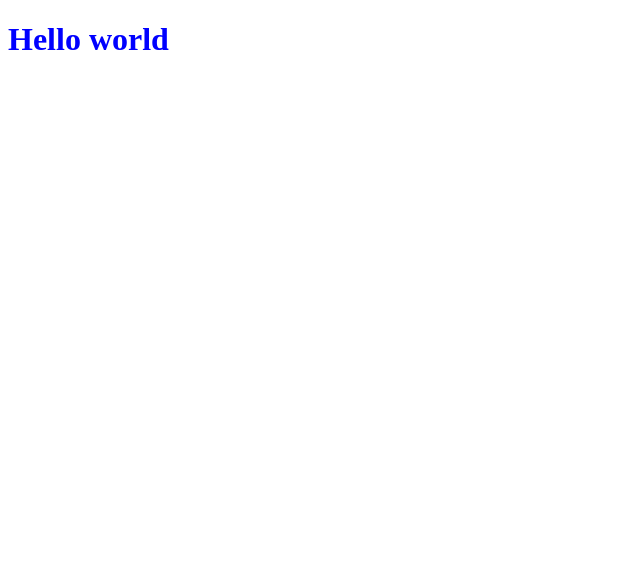
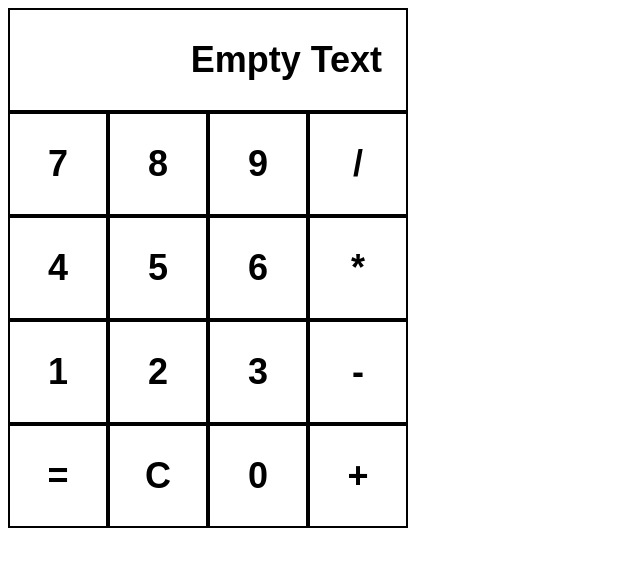
Before and after one commit to dev793/odin-calculator, a plain HTML site: page index.html in a window 1280 px wide. Shown: the whole page, without its empty margins (0-640 px from the left). Drawn offline with Linux system fonts and the light colour scheme.

Commit message:
Add basic calculator UI

```diff
--- a/index.html
+++ b/index.html
@@ -7,7 +7,50 @@
     <link rel="stylesheet" href="style.css">
 </head>
 <body>
-    <h1>Hello world</h1>
+    <div id="calculator">
+
+        <div id="display">Empty Text</div>
+
+        <div id="buttons">
+
+            <div class="row">
+
+                <div class="button">7</div>
+                <div class="button">8</div>
+                <div class="button">9</div>
+                <div class="button">/</div>
+
+            </div>
+
+            <div class="row">
+
+                <div class="button">4</div>
+                <div class="button">5</div>
+                <div class="button">6</div>
+                <div class="button">*</div>
+
+            </div>
+
+            <div class="row">
+
+                <div class="button">1</div>
+                <div class="button">2</div>
+                <div class="button">3</div>
+                <div class="button">-</div>
+
+            </div>
+
+            <div class="row">
+
+                <div class="button">=</div>
+                <div class="button">C</div>
+                <div class="button">0</div>
+                <div class="button">+</div>
+
+            </div>
+        </div>
+    </div>
+
     <script src="script.js"></script>
 </body>
 </html>
--- a/style.css
+++ b/style.css
@@ -1,3 +1,32 @@
-h1 {
-    color: blue;
+body {
+    font-size: 36px;
+    font-weight: 900;
+    font-family: sans-serif;
 }
+
+#calculator {
+    width: 400px;
+}
+
+#display {
+    height: 100px;
+    border: 2px solid black;
+    display: flex;
+    justify-content:right;
+    align-items: center;
+    padding: 0px 24px;
+}
+
+.row {
+    display: flex;
+}
+
+.button {
+    flex: 1;
+    border: 2px solid black;
+    height: 100px;
+
+    display: flex;
+    justify-content: center;
+    align-items: center;
+}
```
